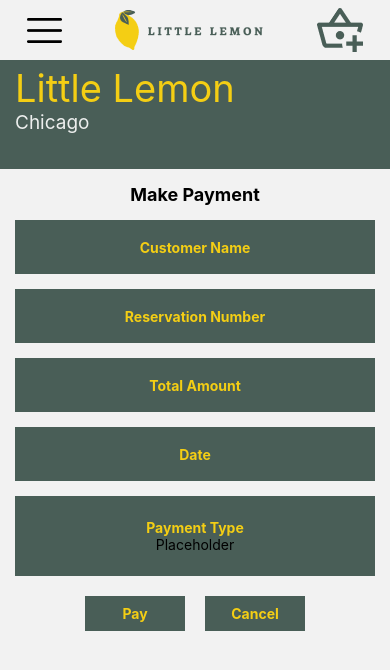
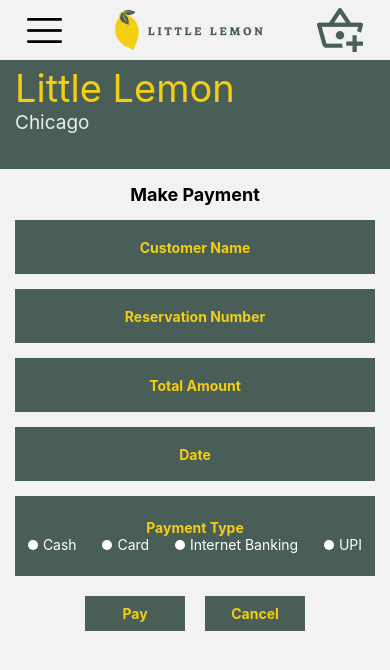
Before and after one commit to MirSuhail029/little-lemon-mobile-app, a React Native app: screen /Payment in a window 390 px wide. Shown: the top 670 px of the page. Built offline with nearby package versions, Linux system fonts and the light colour scheme.

Commit message:
Updated the Payment component. Added RadioButton components creating a radio button group for the payment form

```diff
--- a/App.js
+++ b/App.js
@@ -16,6 +16,7 @@
   const setModalVisibility = function () {
     setIsModalVisible(!isModalVisible);
   };
+
   return (
     <>
       <StatusBar style="light" />
--- a/screens/Payment.js
+++ b/screens/Payment.js
@@ -3,6 +3,29 @@
 import Navigation from "../components/Navigation";
 import { StyleSheet, View, Text, Pressable } from "react-native";
 import Colors from "../constants/Colors";
+import { useState } from "react";
+
+const RadioButton = function (props) {
+  const [isButtonSelected, setIsButtonSelected] = useState(false);
+  const appliedStyle = isButtonSelected
+    ? styles.radioButtonSelected
+    : styles.radioButton;
+  return (
+    <>
+      <Pressable
+        onPress={() => {
+          setIsButtonSelected(!isButtonSelected);
+        }}
+      >
+        <View style={styles.buttonTextContainer}>
+          <View style={appliedStyle}></View>
+          <Text style={styles.radioText}>{props.title}</Text>
+        </View>
+      </Pressable>
+    </>
+  );
+};
+
 const Payment = function (props) {
   return (
     <>
@@ -29,7 +52,15 @@
         </View>
         <View style={styles.boxContainerAlt}>
           <Text style={styles.inputBoxTitle}>Payment Type</Text>
-          <Text>Placeholder</Text>
+
+          {
+            <View style={styles.radioButtonGroup}>
+              <RadioButton title={"Cash"} />
+              <RadioButton title={"Card"} />
+              <RadioButton title={"Internet Banking"} />
+              <RadioButton title={"UPI"} />
+            </View>
+          }
         </View>
         <View></View>
 
@@ -107,4 +138,32 @@
     textAlign: "center",
     lineHeight: 35,
   },
+  radioButtonGroup: {
+    flexDirection: "row",
+    alignItems: "center",
+    justifyContent: "space-around",
+    width: "100%",
+  },
+  buttonTextContainer: {
+    flexDirection: "row",
+    justifyContent: "center",
+    alignItems: "center",
+  },
+  radioButton: {
+    width: 10,
+    height: 10,
+    backgroundColor: Colors.primaryWhite,
+    borderRadius: 10,
+    marginRight: 5,
+  },
+  radioButtonSelected: {
+    width: 10,
+    height: 10,
+    backgroundColor: Colors.primaryBlack,
+    borderRadius: 10,
+    marginRight: 5,
+  },
+  radioText: {
+    color: Colors.primaryWhite,
+  },
 });
--- a/screens/TableReservation.js
+++ b/screens/TableReservation.js
@@ -132,12 +132,11 @@
                       customerPhone,
                     ]);
                     props.navigation.navigate("Payment");
-                    setSelectedDate("");
-                    setSelectedTime("");
-                    setNoOfPersons("");
-                    setCustomerName("");
-                    setCustomerPhone("");
-                    console.log(reservationInfo);
+                    // setSelectedDate("");
+                    // setSelectedTime(new Date());
+                    // setNoOfPersons("1");
+                    // setCustomerName("");
+                    // setCustomerPhone("");
                   } else {
                     console.log("Please enter all the values");
                   }
```
